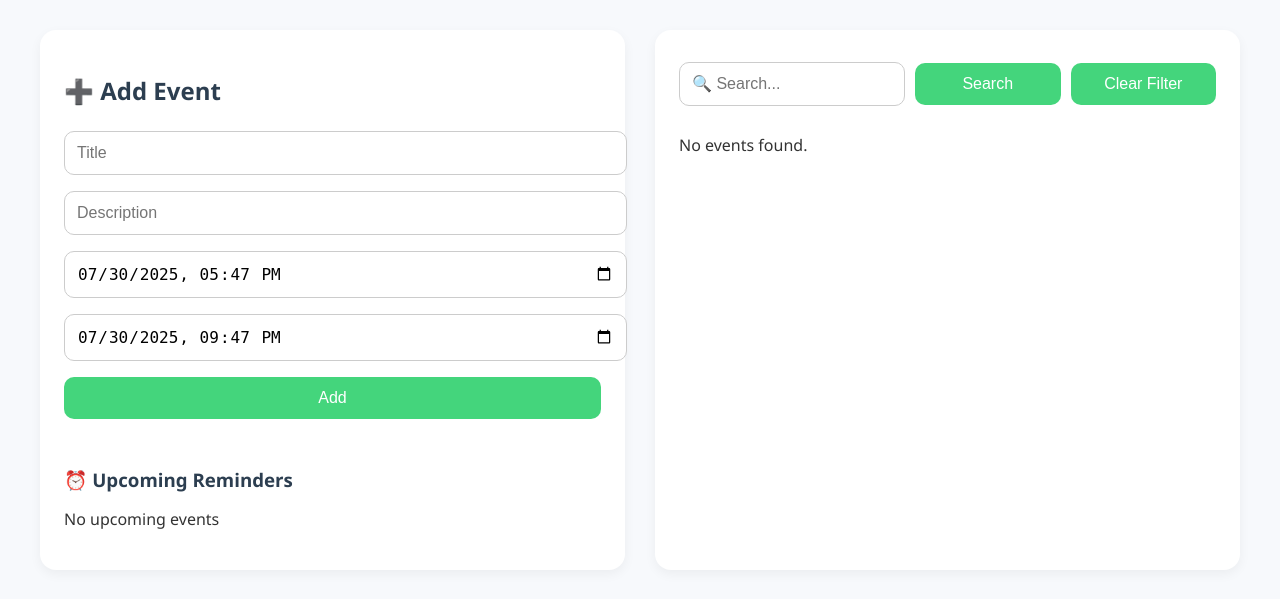
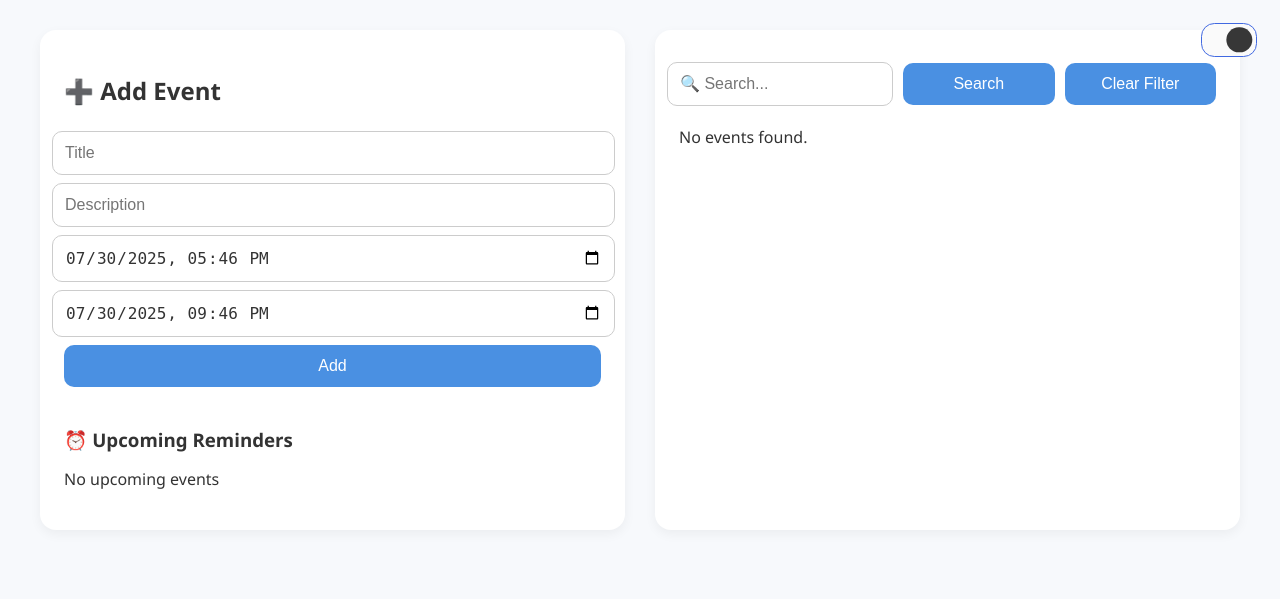
Before and after one commit to Aman-Sutar/Event-Scheduler-2, a Flask app: page / in a window 1280 px wide. Shown: the top 599 px of the page. Run offline with Flask 3, Linux system fonts and the light colour scheme.

Commit message:
added some style

```diff
--- a/static/script.js
+++ b/static/script.js
@@ -85,7 +85,7 @@ window.onload = () => {
   const pad = n => n.toString().padStart(2, '0');
 
   const toDatetimeLocal = dt => {
-    return `${dt.getFullYear()}-${pad(dt.getMonth() + 1)}-${pad(dt.getDate())}T${pad(dt.getHours())}:${pad(dt.getMinutes() + 1)}`;
+    return `${dt.getFullYear()}-${pad(dt.getMonth() + 1)}-${pad(dt.getDate())}T${pad(dt.getHours())}:${pad(dt.getMinutes())}`;
   };
 
   document.getElementById('start_time').value = toDatetimeLocal(now);
@@ -110,3 +110,18 @@ window.onload = () => {
     }
   });
 };
+
+
+// script.js
+const themeToggle = document.getElementById("theme-toggle");
+
+themeToggle.addEventListener("change", function() {
+  const currentTheme = document.documentElement.getAttribute("data-theme");
+
+  // Toggle between light and dark themes
+  if (this.checked) {
+    document.documentElement.setAttribute("data-theme", "dark");
+  } else {
+    document.documentElement.setAttribute("data-theme", "light");
+  }
+});
--- a/static/styles.css
+++ b/static/styles.css
@@ -1,8 +1,36 @@
+/* Global styles for both light and dark themes */
+:root {
+  --background-color-light: #f7f9fc;
+  --text-color-light: #333;
+  --panel-background-light: #ffffff;
+  --button-background-light: #4a90e2;
+  --button-hover-light: #357abd;
+  --event-card-background-light: #f0f4fa;
+  --event-card-border-left-light: #4a90e2;
+  --modal-background-light: rgba(0, 0, 0, 0.4);
+  --input-background-light: #ffffff;
+  --input-border-light: #ccc;
+  --input-text-light: #333;
+
+  --background-color-dark: #181818;
+  --text-color-dark: #e0e0e0;
+  --panel-background-dark: #2e2e2e;
+  --button-background-dark: #4a90e2;
+  --button-hover-dark: #357abd;
+  --event-card-background-dark: #252525;
+  --event-card-border-left-dark: #4a90e2;
+  --modal-background-dark: rgba(0, 0, 0, 0.6);
+  --input-background-dark: #333;
+  --input-border-dark: #444;
+  --input-text-dark: #e0e0e0;
+}
+
+/* Default light theme */
 body {
   margin: 0;
   font-family: 'Segoe UI', Tahoma, Geneva, Verdana, sans-serif;
-  background: #f7f9fc;
-  color: #333;
+  background: var(--background-color-light);
+  color: var(--text-color-light);
 }
 
 .container {
@@ -18,24 +46,14 @@ body {
 .right-panel {
   flex: 1;
   min-width: 300px;
-}
-
-.left-panel {
-  background: #ffffff;
-  border-radius: 16px;
-  padding: 24px;
-  box-shadow: 0 4px 12px rgba(0, 0, 0, 0.05);
-}
-
-.right-panel {
-  background: #ffffff;
+  background: var(--panel-background-light);
   border-radius: 16px;
   padding: 24px;
   box-shadow: 0 4px 12px rgba(0, 0, 0, 0.05);
 }
 
 h2, h3 {
-  color: #2c3e50;
+  color: var(--text-color-light);
   margin-bottom: 16px;
 }
 
@@ -43,23 +61,26 @@ input[type="text"],
 input[type="datetime-local"],
 button {
   width: 100%;
-  margin: 8px 0;
+  margin: 8px 0 0 -12px;
   padding: 12px;
   border-radius: 10px;
-  border: 1px solid #ccc;
+  border: 1px solid var(--input-border-light);
   font-size: 1rem;
+  background-color: var(--input-background-light);
+  color: var(--input-text-light);
 }
 
 button {
-  background-color: #44d57c;
+  background-color: var(--button-background-light);
   color: white;
   border: none;
   cursor: pointer;
+  margin-inline: 0px;
   transition: background 0.3s ease;
 }
 
 button:hover {
-  background-color: #357abd;
+  background-color: var(--button-hover-light);
 }
 
 #event-list {
@@ -67,8 +88,8 @@ button:hover {
 }
 
 .event-card {
-  background: #f0f4fa;
-  border-left: 6px solid #4a90e2;
+  background: var(--event-card-background-light);
+  border-left: 6px solid var(--event-card-border-left-light);
   border-radius: 12px;
   padding: 16px;
   margin-bottom: 16px;
@@ -116,20 +137,8 @@ button:hover {
   min-width: 200px;
   padding: 12px;
   border-radius: 10px;
-  border: 1px solid #ccc;
+  border: 1px solid var(--input-border-light);
   font-size: 1rem;
-}
-
-
-.reminders {
-  margin-top: 40px;
-}
-
-.reminder-item {
-  background: #e7f3ff;
-  padding: 10px;
-  border-radius: 8px;
-  margin-bottom: 10px;
 }
 
 /* Modal Styles */
@@ -145,7 +154,7 @@ button:hover {
 }
 
 .modal-content {
-  background: #fff;
+  background: var(--panel-background-light);
   padding: 30px;
   border-radius: 16px;
   width: 90%;
@@ -158,3 +167,70 @@ button:hover {
   from { transform: translateY(-20px); opacity: 0; }
   to { transform: translateY(0); opacity: 1; }
 }
+
+/* Reminder styles */
+.reminders {
+  margin-top: 40px;
+}
+
+.reminder-item {
+  background: var(--event-card-background-light);
+  padding: 10px;
+  border-radius: 8px;
+  margin-bottom: 10px;
+}
+
+/* Styling the toggle switch */
+.switch {
+  --false: #63a2ff;
+  --true: #373737;
+  position: fixed;
+  top: 20px;
+  right: 20px;
+  z-index: 1000;
+}
+
+input[type=checkbox] {
+  appearance: none;
+  height: 2.1rem;
+  width: 3.5rem;
+  background-color: #fafafa;
+  position: relative;
+  border: 1px royalblue solid;
+  border-radius: 1em;
+  cursor: pointer;
+}
+
+input[type=checkbox]::before {
+  content: '';
+  display: block;
+  height: 1.9em;
+  width: 1.9em;
+  transform: translate(-50%, -50%);
+  position: absolute;
+  top: 50%;
+  left: calc(1.9em / 2 + .3em);
+  background-color: var(--false);
+  border-radius: 1em;
+  transition: .3s ease;
+}
+
+input[type=checkbox]:checked::before {
+  background-color: var(--true);
+  left: calc(100% - (1.9em / 2 + .3em));
+}
+
+/* Dark Theme */
+[data-theme="dark"] {
+  --background-color-light: var(--background-color-dark);
+  --text-color-light: var(--text-color-dark);
+  --panel-background-light: var(--panel-background-dark);
+  --button-background-light: var(--button-background-dark);
+  --button-hover-light: var(--button-hover-dark);
+  --event-card-background-light: var(--event-card-background-dark);
+  --event-card-border-left-light: var(--event-card-border-left-dark);
+  --modal-background-light: var(--modal-background-dark);
+  --input-background-light: var(--input-background-dark);
+  --input-border-light: var(--input-border-dark);
+  --input-text-light: var(--input-text-dark);
+}
--- a/templates/index.html
+++ b/templates/index.html
@@ -22,7 +22,7 @@
         {% for r in reminders %}
           <div class="reminder-item">
             <strong>{{ r.title }}</strong><br>
-            {{ r.start_time|format12 }}
+            {{ r.start_time }}
           </div>
         {% else %}
           <p>No upcoming events</p>
@@ -36,6 +36,7 @@
         <button id="search-btn">Search</button>
         <button id="clear-search">Clear Filter</button>
       </div>
+
 
       <div id="event-list">
         {% for e in events %}
@@ -66,6 +67,12 @@
     </div>
   </div>
 
+
+    <label class="switch">
+    <input type="checkbox" id="theme-toggle" checked />
+  </label>
+
+
   <script src="/static/script.js"></script>
 </body>
 
```
